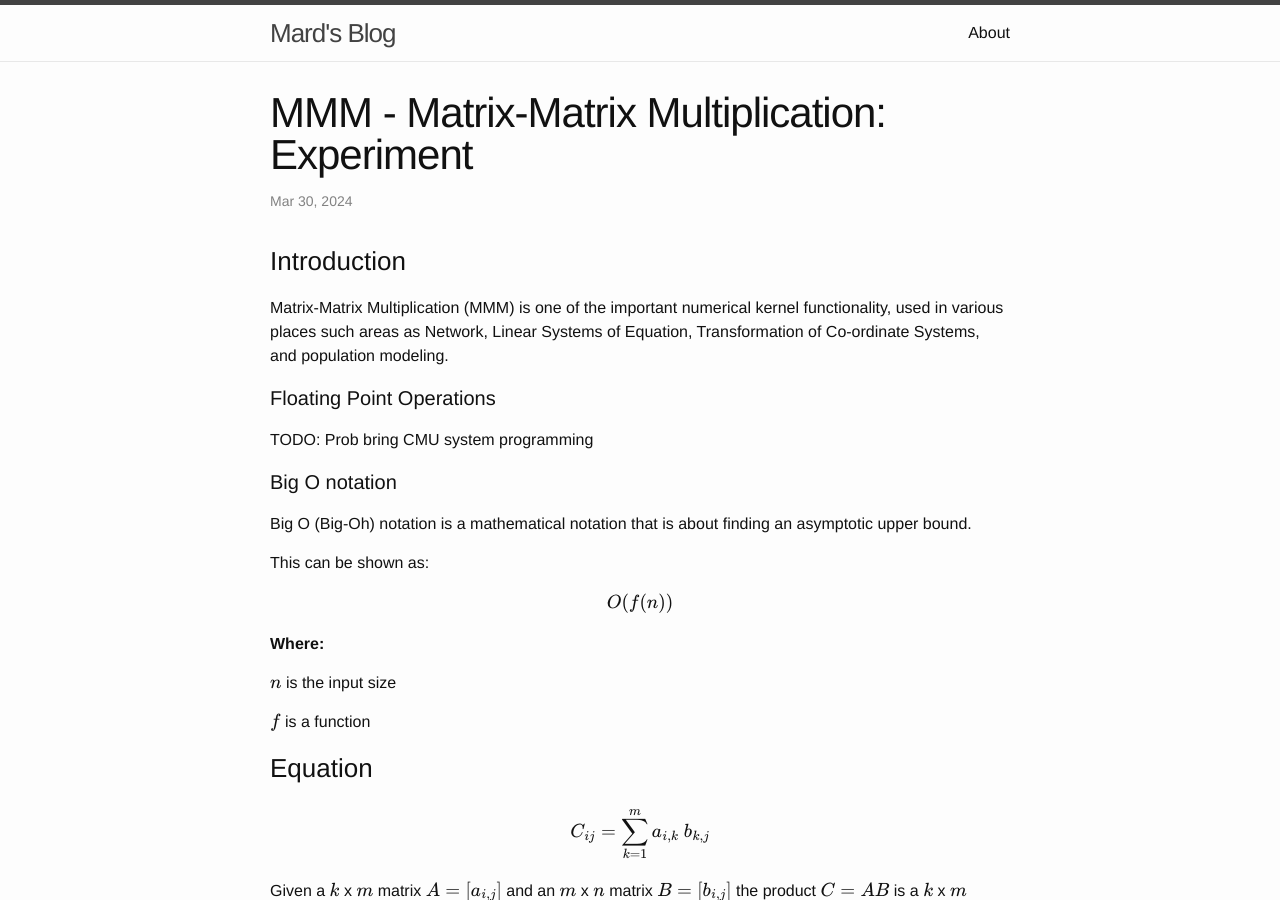
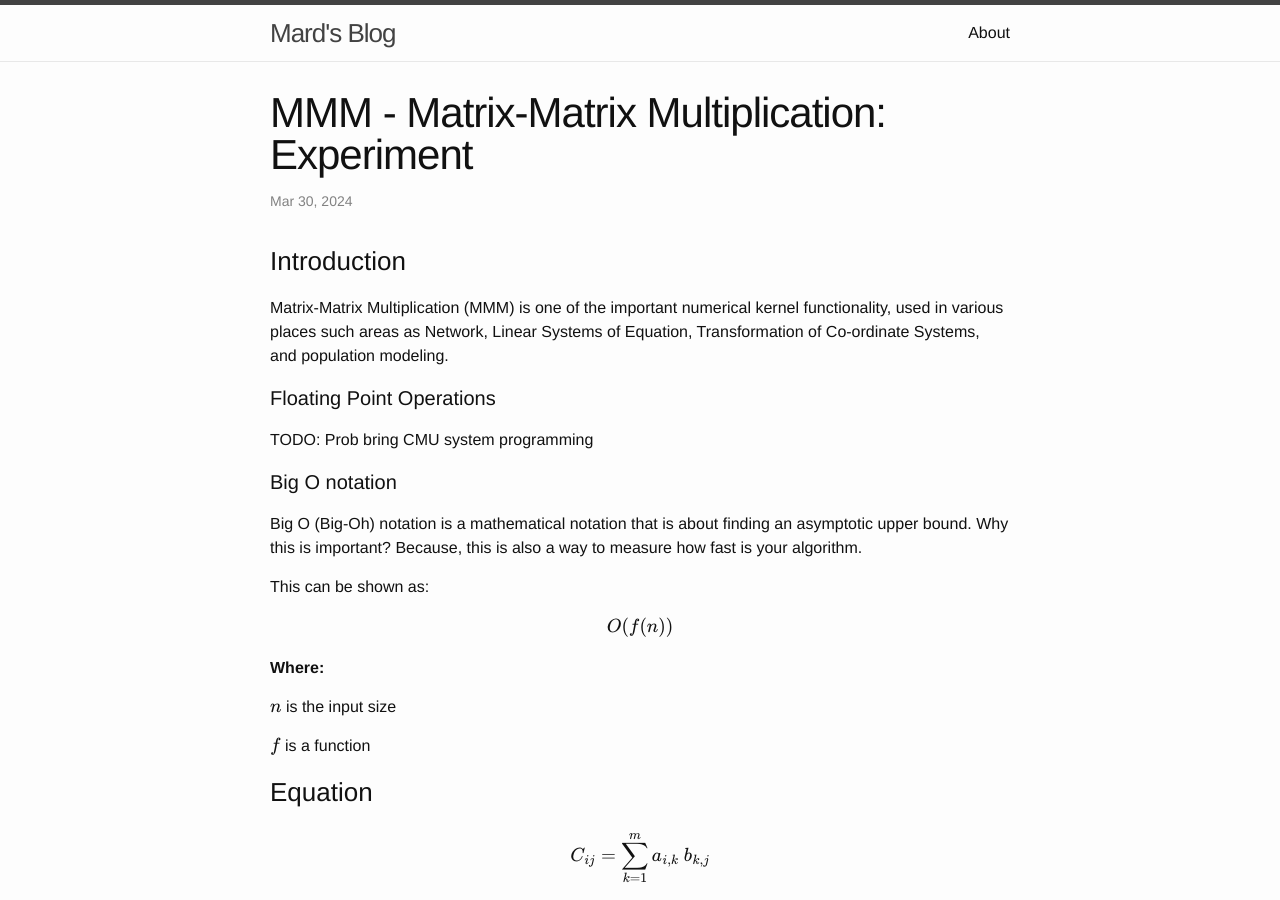
Before and after one commit to Mardcelo/mardcelo.github.io, a Jekyll site: the page built from _posts/2024-03-30-MMM-Implementation.markdown, in a window 1280 px wide and 900 px high. Built offline with Jekyll 4.4.1, drawn with Linux system fonts in a browser that asks for light colours; formulas are drawn with MathJax 3.

Commit message:
Update 2024-03-30-MMM-Implementation.markdown

```diff
--- a/_posts/2024-03-30-MMM-Implementation.markdown
+++ b/_posts/2024-03-30-MMM-Implementation.markdown
@@ -15,7 +15,7 @@ TODO: Prob bring CMU system programming
 
 #### Big O notation
 
-Big O (Big-Oh) notation is a mathematical notation that is about finding an asymptotic upper bound.
+Big O (Big-Oh) notation is a mathematical notation that is about finding an asymptotic upper bound. Why this is important? Because, this is also a way to measure how fast is your algorithm.
 
 This can be shown as:
 
```
